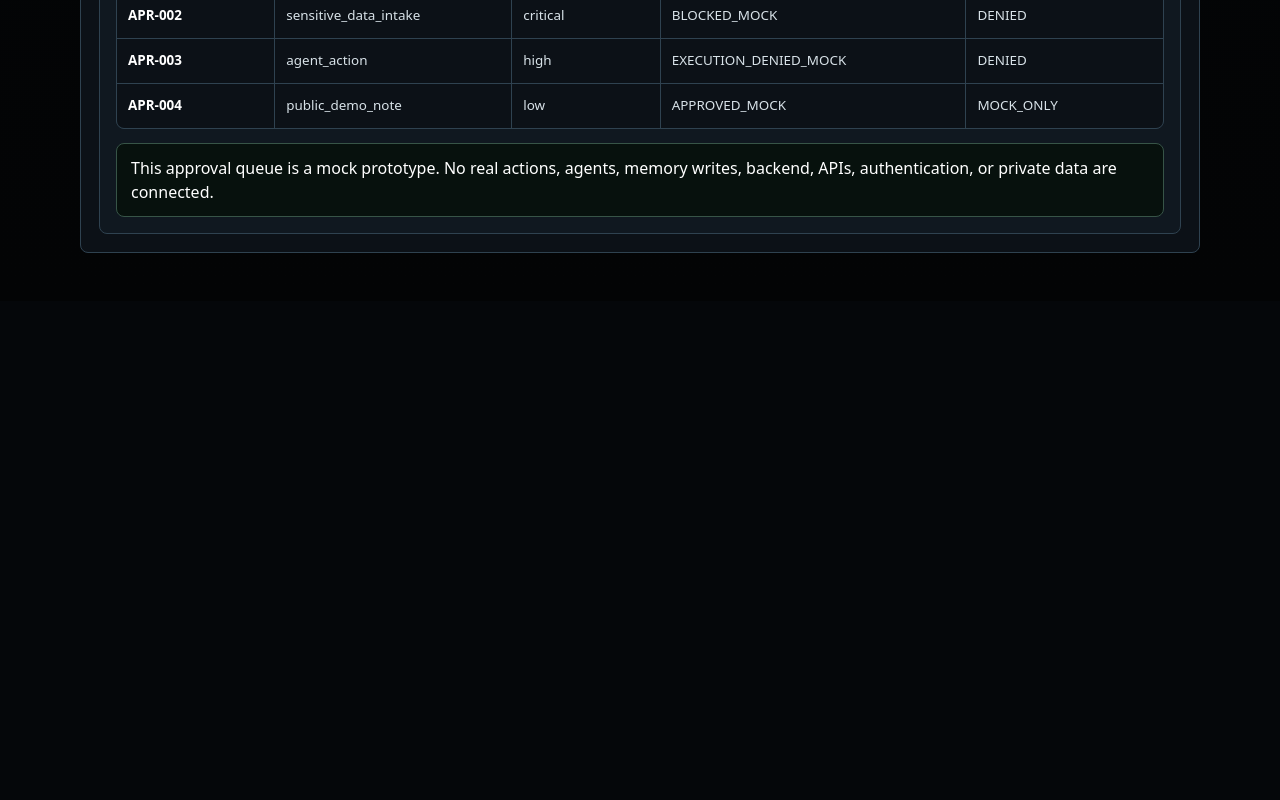
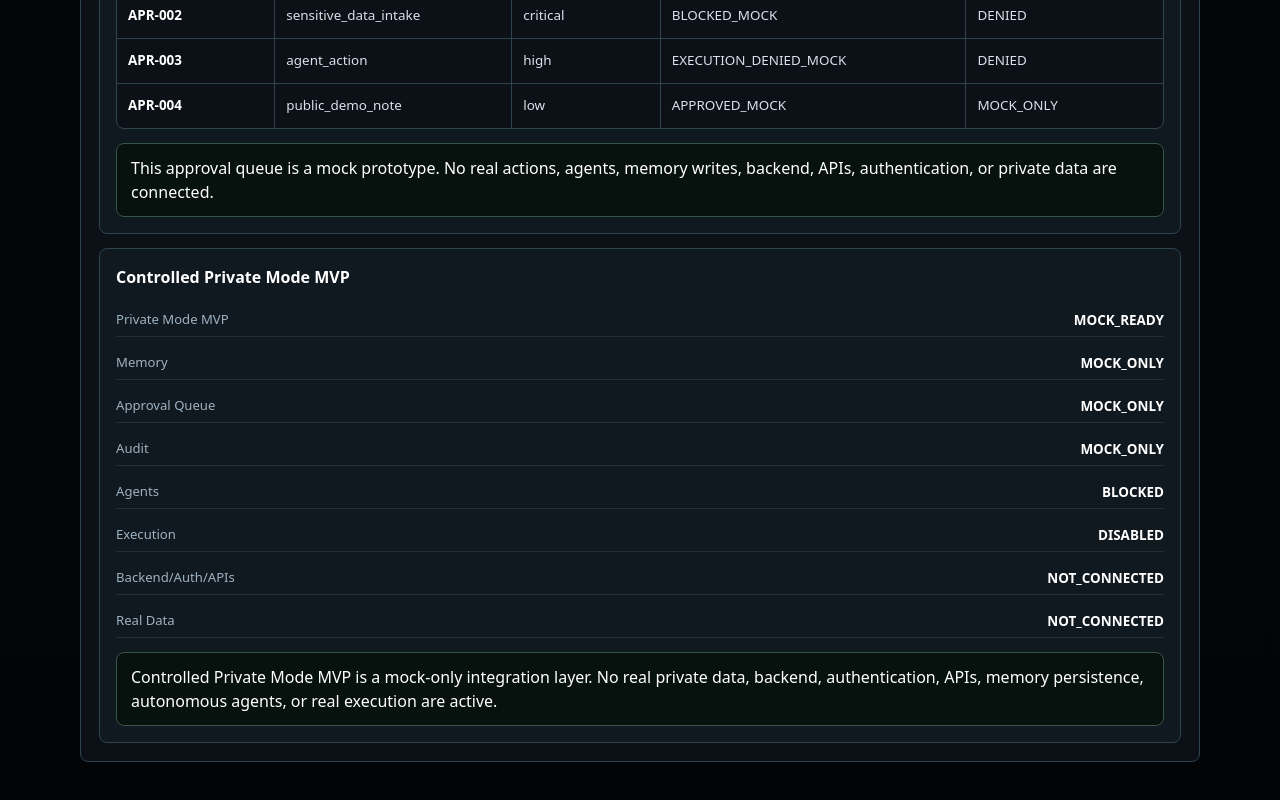
Before and after one commit to Martind-40/tony-rip, a React (Vite) app in the folder app/: page / in a window 1280 px wide. Shown: the part 4727-5527 px from the top of the page. Before the commit the page ends 5028 px from the top, so only its background shows below. Built offline with nearby package versions, Linux system fonts and the light colour scheme.

Commit message:
add Ultron controlled private mode MVP

```diff
--- a/app/src/App.jsx
+++ b/app/src/App.jsx
@@ -104,6 +104,17 @@ const approvalQueueStatus = [
   { label: "Agents", value: "BLOCKED" },
   { label: "Real actions", value: "NOT_CONNECTED" },
   { label: "Audit", value: "MOCK_LOGGED" }
+];
+
+const controlledPrivateModeStatus = [
+  { label: "Private Mode MVP", value: "MOCK_READY" },
+  { label: "Memory", value: "MOCK_ONLY" },
+  { label: "Approval Queue", value: "MOCK_ONLY" },
+  { label: "Audit", value: "MOCK_ONLY" },
+  { label: "Agents", value: "BLOCKED" },
+  { label: "Execution", value: "DISABLED" },
+  { label: "Backend/Auth/APIs", value: "NOT_CONNECTED" },
+  { label: "Real Data", value: "NOT_CONNECTED" }
 ];
 
 const mockApprovalRequests = [
@@ -476,6 +487,16 @@ function App() {
             connected.
           </p>
         </div>
+
+        <div className="controlledMvp">
+          <h3>Controlled Private Mode MVP</h3>
+          <StatusList items={controlledPrivateModeStatus} />
+          <p className="controlledMvpNote">
+            Controlled Private Mode MVP is a mock-only integration layer. No
+            real private data, backend, authentication, APIs, memory
+            persistence, autonomous agents, or real execution are active.
+          </p>
+        </div>
       </section>
     </main>
   );
--- a/app/src/styles.css
+++ b/app/src/styles.css
@@ -540,6 +540,29 @@ h2 {
   background: #07110d;
 }
 
+.controlledMvp {
+  margin-top: 14px;
+  padding: 16px;
+  border: 1px solid #2f4250;
+  border-radius: 8px;
+  background: #101820;
+}
+
+.controlledMvp h3 {
+  margin: 0 0 14px;
+  color: #ffffff;
+  font-size: 1rem;
+}
+
+.controlledMvpNote {
+  margin: 14px 0 0;
+  padding: 12px 14px;
+  border: 1px solid #375447;
+  border-radius: 8px;
+  color: #ffffff;
+  background: #07110d;
+}
+
 @media (max-width: 780px) {
   .statusStrip,
   .cardGrid,
```
Also changed, not shown: 2 other files (tests, documents, lock files or other folders).
